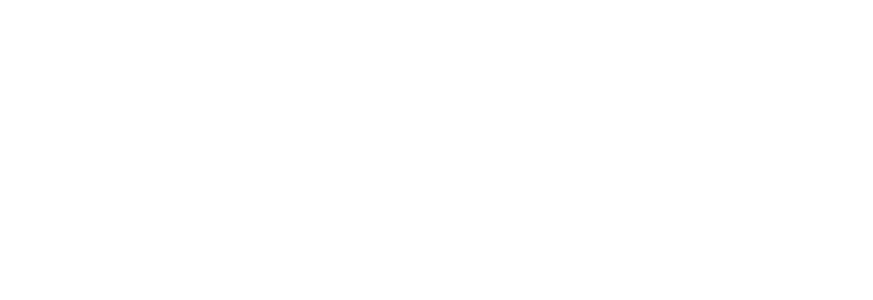
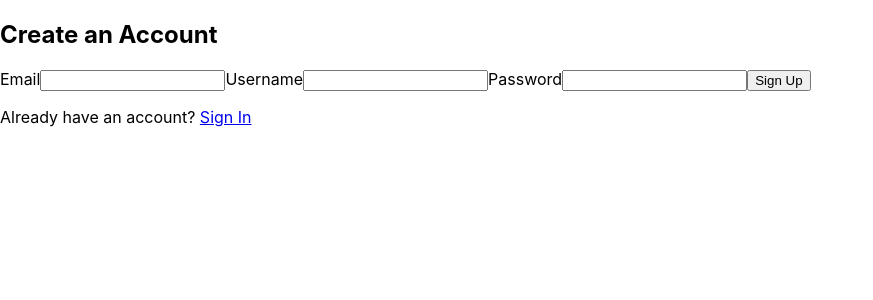
Before and after one commit to AdamRuffner/scheduling-app, a React (Create React App) app in the folder client/: page /register in a window 1280 px wide. Before the commit this address had no page. Shown: the top 300 px of the page, without its empty margins (0-873 px from the left). Built offline with nearby package versions, Linux system fonts and the light colour scheme.

Commit message:
signup rendering, fixed couple typos

```diff
--- a/client/src/App.js
+++ b/client/src/App.js
@@ -3,7 +3,7 @@
 // Components
 // import Dashboard from './components/Dashboard';
 import Login from './components/Login';
-//import Signup from './components/Signup';
+import Signup from './components/Signup';
 //import BookUser from './components/BookUser';
 
 import { ToastContainer } from 'react-toastify';
@@ -17,7 +17,7 @@
       <BrowserRouter>
         <Routes>
           <Route path ='/' element={<Login />} />
-          {/* <Route path ='/regiser' element={<Signup />} /> */}
+          <Route path ='/register' element={<Signup />} />
           {/* <Route path ='/book/:user' element={<BookUser />} /> */}
 
         </Routes>
--- a/client/src/components/Login.js
+++ b/client/src/components/Login.js
@@ -1,12 +1,12 @@
 import { React, useState } from 'react';
-import { useNavigate, Link, useSearchParams } from 'react-router-dom';
+import { useNavigate, Link } from 'react-router-dom';
 
 const Login = () => {
     const [username, setUsername] = useState('');
     const [password, setPassword] = useState('');
     const navigate = useNavigate();
 
-    const handleSumbit = (e) => {
+    const handleSubmit = (e) => {
         if (username.trim() && password.trim()) {
             e.preventDefault();
             console.log({username, password})
--- a/client/src/components/Signup.js
+++ b/client/src/components/Signup.js
@@ -0,0 +1,61 @@
+import { React, useState } from "react";
+import { useNavigate, Link } from "react-router-dom";
+//import { handleRegidster } from '../utils/resource'
+
+const Signup = () => {
+    const [username, setUsername] = useState('');
+    const [password, setPassword] = useState('');
+    const [email, setEmail] = useState('');
+    const navigate = useNavigate('');
+
+    const handleSubmit = (e) => {
+        e.preventDefault();
+        if(username.trim() && password.trim() && email.trim()) {
+            console.log(username, password, email);
+            setUsername('');
+            setPassword('');
+            setEmail('');
+        }
+    };
+
+    return (
+      <main className="signup">
+        <form className="signup-form">
+            <h2 className="signup-title">Create an Account</h2>
+            <label htmlFor="email">Email</label>
+            <input
+                id='email'
+                name='email'
+                type="email"
+                required
+                value={email}
+                onChange={(e) => setEmail(e.target.value)}
+            />
+            <label htmlFor="username">Username</label>
+            <input
+                id='username'
+                name='username'
+                required
+                value={username}
+                onChange={(e) => setUsername(e.target.value)}
+            />
+            <label htmlFor="password">Password</label>
+            <input
+                id='password'
+                name='password'
+                required
+                value={password}
+                onChange={(e) => setPassword(e.target.value)}
+            />
+            <button className="signup-button">Sign Up</button>
+            <p>
+                Already have an account? {''}
+                <Link className="link" to='/'>Sign In</Link>
+
+            </p>
+        </form>
+      </main>
+    );
+}
+
+export default Signup;
```
